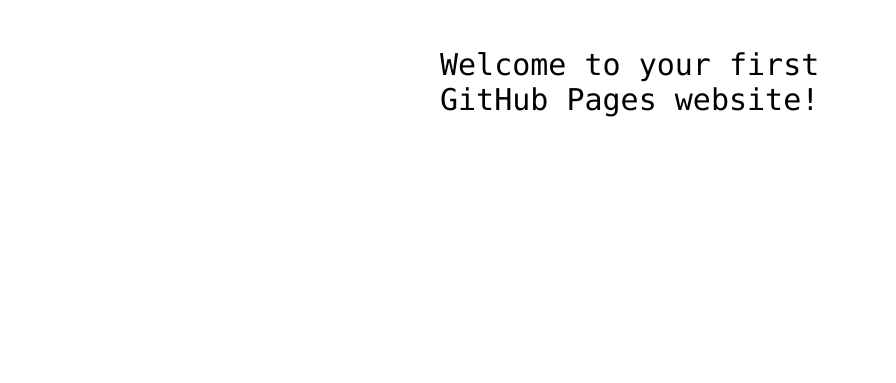
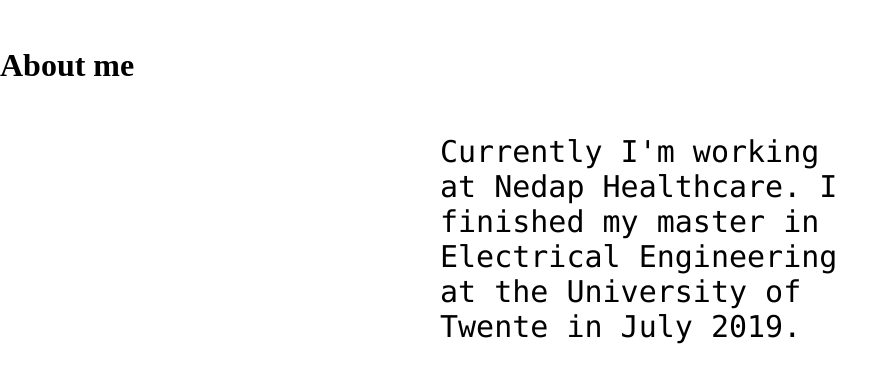
Before and after one commit to diederikvdv/diederikvdv.github.io, a plain HTML site: page index.html in a window 1280 px wide. Shown: the part 341-724 px from the top of the page, without its empty margins (0-896 px from the left). Drawn offline with Linux system fonts and the light colour scheme.

Commit message:
Fill in basic information

```diff
--- a/index.html
+++ b/index.html
@@ -3,7 +3,7 @@
 <html>
 <head>
   <meta http-equiv="Content-Type" content="text/html; charset=utf-8"/>
-  <title>my-first-website</title>
+  <title>Diederik van der Valk</title>
   <LINK href="styles.css" rel="stylesheet" type="text/css">
 </head>
 
@@ -12,7 +12,10 @@
 <img src="https://octodex.github.com/images/daftpunktocat-thomas.gif" id="octocat" alt="octocat-gif" />
 
 <!-- Change this code here by copy and pasting your template on line 15 -->
-<p>Welcome to your first GitHub Pages website!</p>
+<h1>About me</h1>
+<p>Currently I'm working at Nedap Healthcare.
+I finished my master in Electrical Engineering at the University of Twente in July 2019.
+</p>
 
 </body>
 </html>
```
